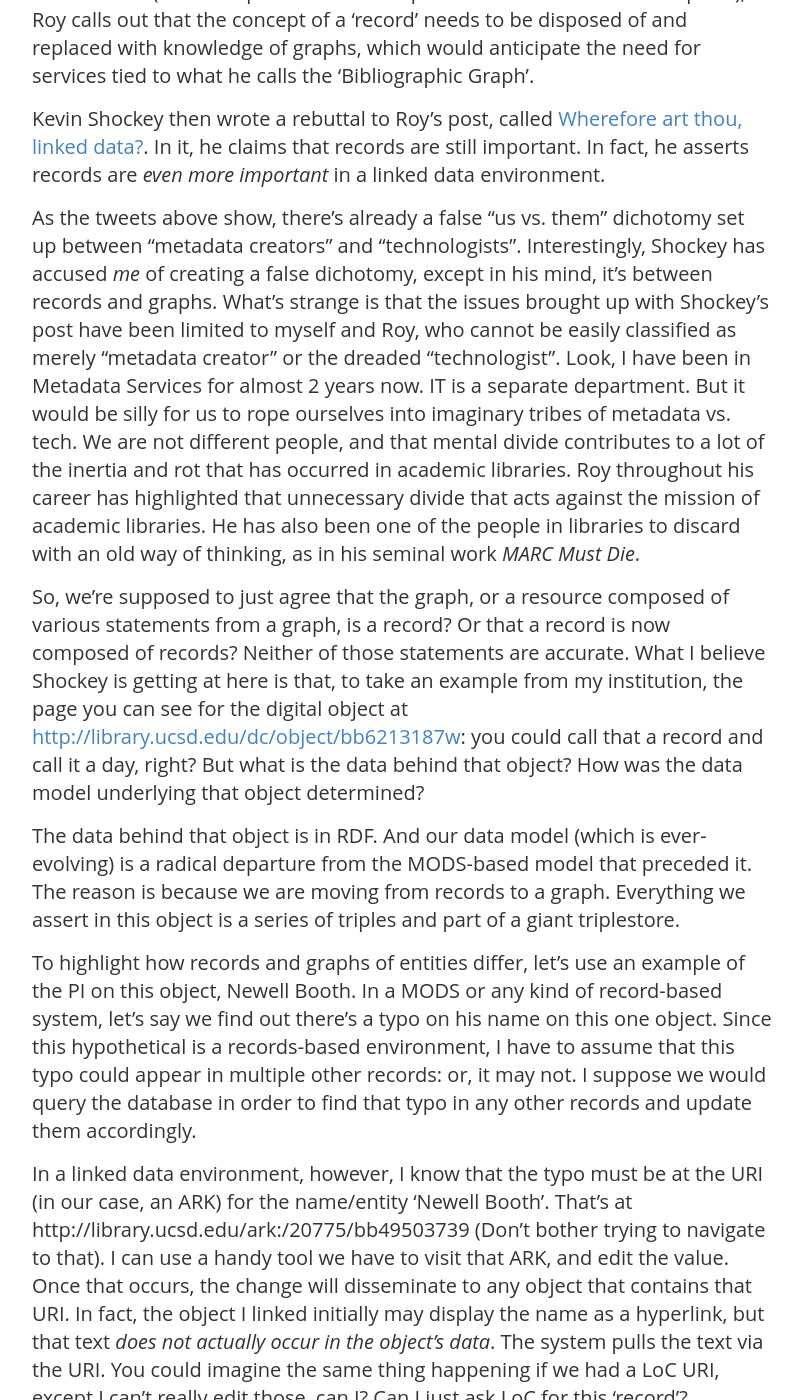
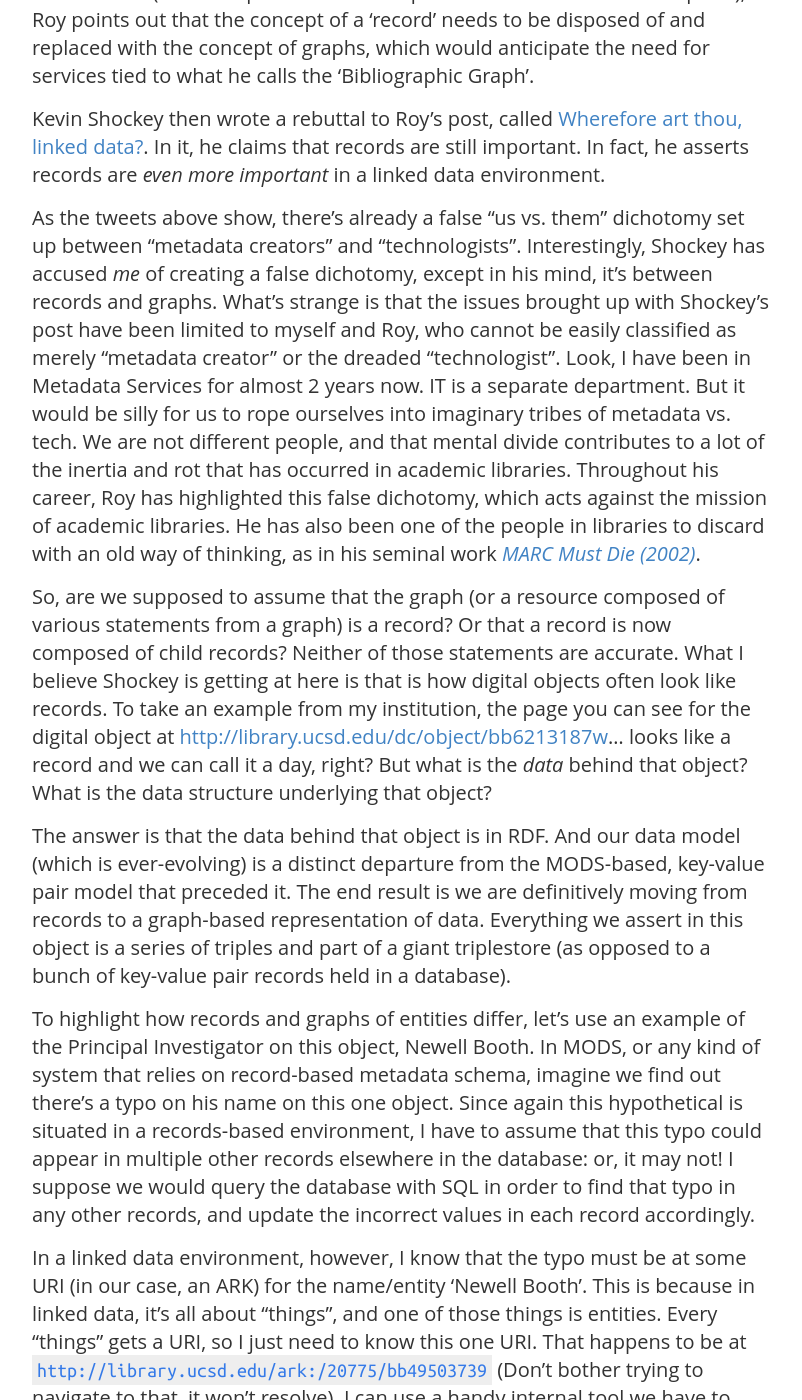
Before and after one commit to remerjohnson/remerjohnson.github.io, a Jekyll site: the page built from _posts/2016-3-23-tilting-windmills-linked-data-you.md, in a window 1280 px wide and 1400 px high, scrolled down 1560 px. Shown: the whole window, without its empty margins (238-1040 px from the left). Built offline with Jekyll 4.4.1, drawn with Linux system fonts in a browser that asks for light colours; nearby versions of some CDN libraries; Markdown is read by kramdown in place of the engine named in the settings; comment, search, counter and statistics services are not loaded; some of the changed text lies outside the part shown.

Commit message:
Changed config; added new post

```diff
--- a/Gemfile
+++ b/Gemfile
@@ -1,6 +1,10 @@
 source "https://rubygems.org"
 
 gem 'github-pages', group: :jekyll_plugins
+group :jekyll_plugins do
+  gem 'jekyll-commonmark-ghpages'
+end
+
 gem 'jemoji'
 gem 'jekyll-sitemap'
 gem 'jekyll-feed'
--- a/_config.yml
+++ b/_config.yml
@@ -49,15 +49,21 @@
 # !! You don't need to change any of the configuration flags below !!
 #
 
+markdown: CommonMarkGhPages
+
+commonmark:
+  options: ["SMART", "FOOTNOTES"]
+  extensions: ["strikethrough", "autolink", "table", "tagfilter"]
+
 # Jekyll 3 now only supports Kramdown for Markdown
-kramdown:
+#kramdown:
   # Use GitHub flavored markdown, including triple backtick fenced code blocks
-  input: GFM
+  #input: GFM
   # Jekyll 3 and GitHub Pages now only support rouge for syntax highlighting
-  syntax_highlighter: rouge
-  syntax_highlighter_opts:
+  #syntax_highlighter: rouge
+  #syntax_highlighter_opts:
     # Use existing pygments syntax highlighting css
-    css_class: 'highlight'
+    #css_class: 'highlight'
 
 # The release of Jekyll Now that you're using
 version: v1.0.0
--- a/_posts/2016-3-23-tilting-windmills-linked-data-you.md
+++ b/_posts/2016-3-23-tilting-windmills-linked-data-you.md
@@ -18,24 +18,24 @@
 
 The original post that is referenced by the above tweets, and what got me thinking about how we are starting to deteriorate in regards to linked data is Roy Tennant's [Broken Furniture and Blood on the Floor](http://www.thedigitalshift.com/2016/02/roy-tennant-digital-libraries/broken-furniture-and-blood-on-the-floor/). In it, Roy sets out what he sees as steps back from 'good' linked data (one example of what is meant by 'good' would be the now super-old-by-Internet-standards [5 Stars of Open Linked Data](https://www.w3.org/DesignIssues/LinkedData.html)).
 
-Roy argues that the move to better linked data is a bit more revolutionary than some in the library world realize. Although there are other concepts Roy does not mention (like the Open World Assumption vs. Closed World Assumption), Roy calls out that the concept of a 'record' needs to be disposed of and replaced with knowledge of graphs, which would anticipate the need for services tied to what he calls the 'Bibliographic Graph'.
+Roy argues that the move to better linked data is a bit more revolutionary than some in the library world realize. Although there are other concepts Roy does not mention (like the Open World Assumption vs. Closed World Assumption), Roy points out that the concept of a 'record' needs to be disposed of and replaced with the concept of graphs, which would anticipate the need for services tied to what he calls the 'Bibliographic Graph'.
 
 Kevin Shockey then wrote a rebuttal to Roy's post, called [Wherefore art thou, linked data?](https://kshockey.github.io//2016/03/22/wherefore-linked-data). In it, he claims that records are still important. In fact, he asserts records are _even more important_ in a linked data environment.
 
-As the tweets above show, there's already a false "us vs. them" dichotomy set up between "metadata creators" and "technologists". Interestingly, Shockey has accused _me_ of creating a false dichotomy, except in his mind, it's between records and graphs. What's strange is that the issues brought up with Shockey's post have been limited to myself and Roy, who cannot be easily classified as merely "metadata creator" or the dreaded "technologist". Look, I have been in Metadata Services for almost 2 years now. IT is a separate department. But it would be silly for us to rope ourselves into imaginary tribes of metadata vs. tech. We are not different people, and that mental divide contributes to a lot of the inertia and rot that has occurred in academic libraries. Roy throughout his career has highlighted that unnecessary divide that acts against the mission of academic libraries. He has also been one of the people in libraries to discard with an old way of thinking, as in his seminal work _MARC Must Die_.
+As the tweets above show, there's already a false "us vs. them" dichotomy set up between "metadata creators" and "technologists". Interestingly, Shockey has accused _me_ of creating a false dichotomy, except in his mind, it's between records and graphs. What's strange is that the issues brought up with Shockey's post have been limited to myself and Roy, who cannot be easily classified as merely "metadata creator" or the dreaded "technologist". Look, I have been in Metadata Services for almost 2 years now. IT is a separate department. But it would be silly for us to rope ourselves into imaginary tribes of metadata vs. tech. We are not different people, and that mental divide contributes to a lot of the inertia and rot that has occurred in academic libraries. Throughout his career, Roy has highlighted this false dichotomy, which acts against the mission of academic libraries. He has also been one of the people in libraries to discard with an old way of thinking, as in his seminal work [_MARC Must Die (2002)_](http://soiscompsfall2007.pbworks.com/f/marc+must+die.pdf).
 
-So, we're supposed to just agree that the graph, or a resource composed of various statements from a graph, is a record? Or that a record is now composed of records? Neither of those statements are accurate. What I believe Shockey is getting at here is that, to take an example from my institution, the page you can see for the digital object at [http://library.ucsd.edu/dc/object/bb6213187w](http://library.ucsd.edu/dc/object/bb6213187w): you could call that a record and call it a day, right? But what is the data behind that object? How was the data model underlying that object determined?
+So, are we supposed to assume that the graph (or a resource composed of various statements from a graph) is a record? Or that a record is now composed of child records? Neither of those statements are accurate. What I believe Shockey is getting at here is that is how digital objects often look like records. To take an example from my institution, the page you can see for the digital object at [http://library.ucsd.edu/dc/object/bb6213187w](http://library.ucsd.edu/dc/object/bb6213187w)... looks like a record and we can call it a day, right? But what is the _data_ behind that object? What is the data structure underlying that object?
 
-The data behind that object is in RDF. And our data model (which is ever-evolving) is a radical departure from the MODS-based model that preceded it. The reason is because we are moving from records to a graph. Everything we assert in this object is a series of triples and part of a giant triplestore.
+The answer is that the data behind that object is in RDF. And our data model (which is ever-evolving) is a distinct departure from the MODS-based, key-value pair model that preceded it. The end result is we are definitively moving from records to a graph-based representation of data. Everything we assert in this object is a series of triples and part of a giant triplestore (as opposed to a bunch of key-value pair records held in a database).
 
-To highlight how records and graphs of entities differ, let's use an example of the PI on this object, Newell Booth. In a MODS or any kind of record-based system, let's say we find out there's a typo on his name on this one object. Since this hypothetical is a records-based environment, I have to assume that this typo could appear in multiple other records: or, it may not. I suppose we would query the database in order to find that typo in any other records and update them accordingly.
+To highlight how records and graphs of entities differ, let's use an example of the Principal Investigator on this object, Newell Booth. In MODS, or any kind of system that relies on record-based metadata schema, imagine we find out there's a typo on his name on this one object. Since again this hypothetical is situated in a records-based environment, I have to assume that this typo could appear in multiple other records elsewhere in the database: or, it may not! I suppose we would query the database with SQL in order to find that typo in any other records, and update the incorrect values in each record accordingly.
 
-In a linked data environment, however, I know that the typo must be at the URI (in our case, an ARK) for the name/entity 'Newell Booth'. That's at http://library.ucsd.edu/ark:/20775/bb49503739 (Don't bother trying to navigate to that). I can use a handy tool we have to visit that ARK, and edit the value. Once that occurs, the change will disseminate to any object that contains that URI. In fact, the object I linked initially may display the name as a hyperlink, but that text _does not actually occur in the object's data_. The system pulls the text via the URI. You could imagine the same thing happening if we had a LoC URI, except I can't really edit those, can I? Can I just ask LoC for this 'record'?
+In a linked data environment, however, I know that the typo must be at some URI (in our case, an ARK) for the name/entity 'Newell Booth'. This is because in linked data, it's all about "things", and one of those things is entities. Every "things" gets a URI, so I just need to know this one URI. That happens to be at `http://library.ucsd.edu/ark:/20775/bb49503739` (Don't bother trying to navigate to that, it won't resolve). I can use a handy internal tool we have to visit that ARK, and edit the value. Once that occurs, the change will disseminate to _any_ object in our system that contains that URI. In fact, the object I linked initially may display the name as a hyperlink, but that text _does not actually occur in the object's data_. The system pulls the text via the URI. You could imagine the same thing happening if we had a LoC URI, except I can't really edit those, can I? Can I just ask LoC for this 'record'?
 
-We could wave our hands and say, well, this doesn't matter: that object is still a record. Fine. [I disagree with you](https://youtu.be/hdT6SH0QzZ0?t=6m35s), but fine. However, you _cannot_ deny that conforming to the records-based environment will prevent you from designing good linked data models and ontologies. Because you will make assumptions that eventually run counter to the underlying RDF model. It has occurred in BIBFRAME multiple times, as when they had a property _\<bf:authorizedAccessPoint\>_ but then realized, why not just use _\<rdfs:label\>?_ And it will continue to occur as people realize, wait, why do we keep saying there should be more FRBR in BIBFRAME, when FRBR and RDF concepts are different in important ways? As Karen Coyle points out:
+We could wave our hands and say, well, this doesn't matter: that object is still a record. Fine. [I disagree with you](https://youtu.be/hdT6SH0QzZ0?t=6m35s), but fine. However, you _cannot_ say that sticking with the records-based environment will allow you to design **good** linked data models and ontologies. Because in the mindset, you will make assumptions that eventually run counter to the ideas and best practices inherent in linked data. This has occurred in BIBFRAME multiple times, as when they had a property _\<bf:authorizedAccessPoint />_ but then to their credit realized, why not just use _\<rdfs:label />?_ And it will continue to occur as people insist FRBR belongs in BIBFRAME, when FRBR and RDF models differ in important ways. As Karen Coyle points out:
 
->The main point is that there are so many contradictions within FRBR that we really must see it as a flawed model, something that needs to be fixed before we try to do anything with it. Yet, for much of the library world it is being taken as gospel - and not just gospel, but the model for our future data standards.
+> The main point is that there are so many contradictions within FRBR that we really must see it as a flawed model, something that needs to be fixed before we try to do anything with it. Yet, for much of the library world it is being taken as gospel - and not just gospel, but the model for our future data standards.
 
-And yet, we have _\<bf:hasExpression\>_. Is it crazy to suggest this has arisen out of conformance to past thinking, accepting that past mentality as gospel, and not incorporating enough new ways of thinking? I don't.
+And yet, we have _\<bf:hasExpression />_. Is it crazy to suggest this has arisen out of conformance to past thinking, records-based thinking? Accepting that past mentality as gospel, and not incorporating enough new ways of thinking?
 
 So, call it a record if you like. But heed Roy's overall message regardless, because he's making very good points.
```
Also changed, not shown: _posts/2019-8-2-academic-library-leadership.md (added, +42 -0 lines).
